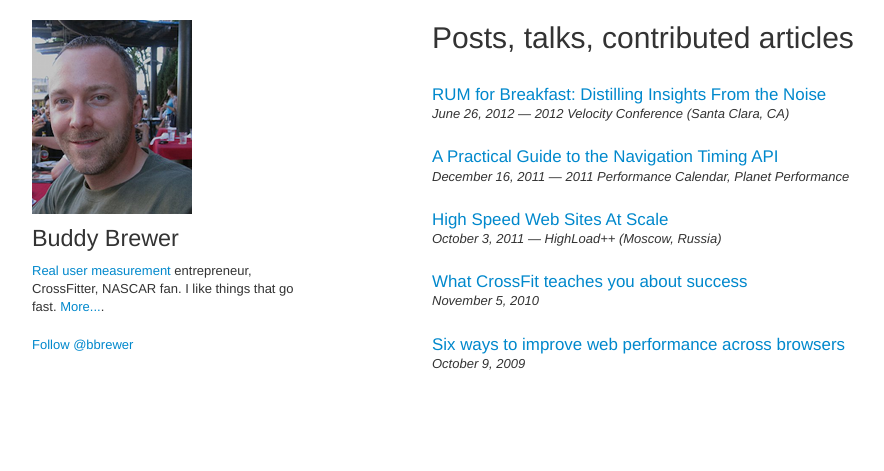
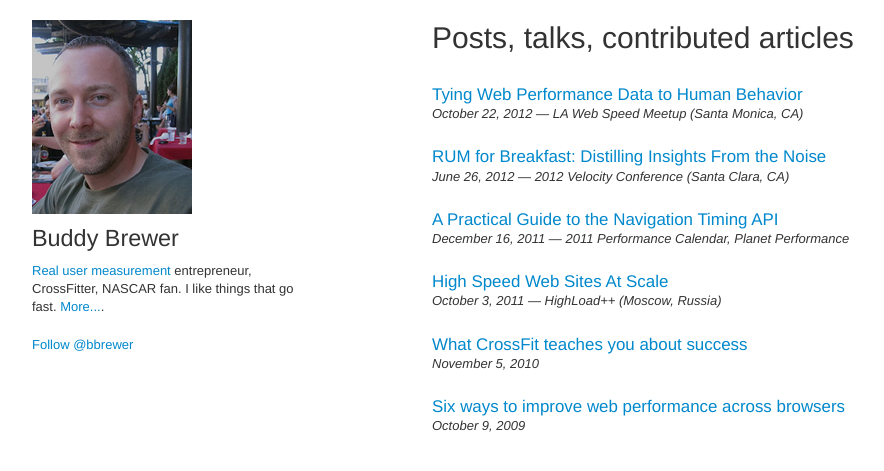
Before and after one commit to bbrewer/buddybrewer.com, a Jekyll site: the page built from index.markdown, in a window 1280 px wide. Shown: the top 471 px of the page, without its empty margins (23-907 px from the left). Built offline with Jekyll 4.4.1, drawn with Linux system fonts in a browser that asks for light colours; a script that is not in the unit is left out; comment, search, counter and statistics services are not loaded.

Commit message:
Add LA Web Speed slides

```diff
--- a/index.markdown
+++ b/index.markdown
@@ -7,6 +7,14 @@ description: Web performance entrepreneur, CrossFitter, NASCAR fan. I like thing
 # Posts, talks, contributed articles
 
 <div id="post-index">
+
+
+<p>
+  <a class="post-title" href="http://www.slideshare.net/buddybrewer/tying-web-performance-data-to-human-behavior">
+    Tying Web Performance Data to Human Behavior
+  </a><br>
+  <em>October 22, 2012 &mdash; LA Web Speed Meetup (Santa Monica, CA)</em>
+</p>
 
 <p>
   <a class="post-title" href="http://www.slideshare.net/buddybrewer/rum-for-breakfast-distilling-insights-from-the-noise">
```
